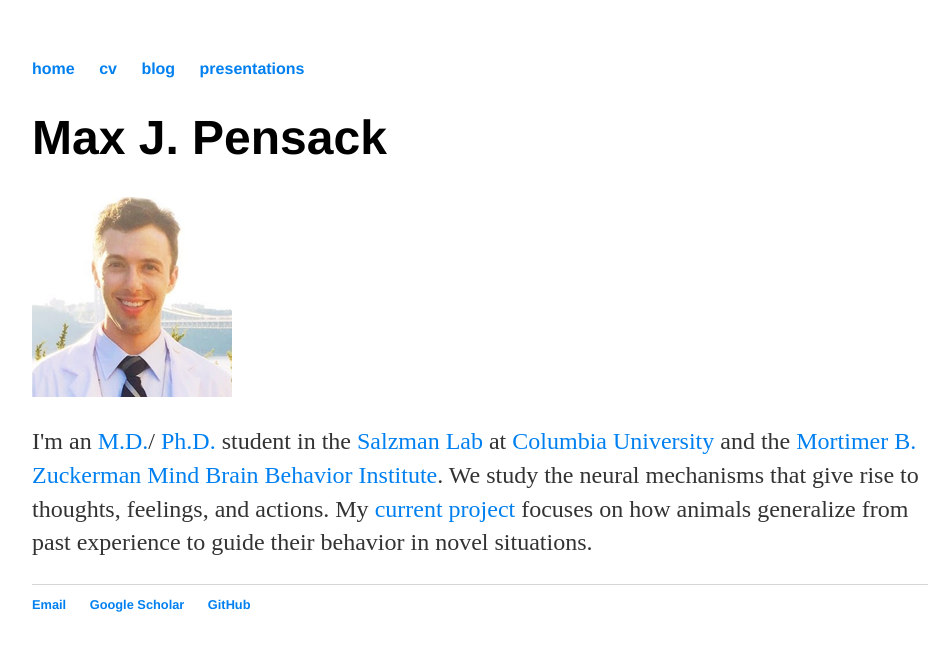
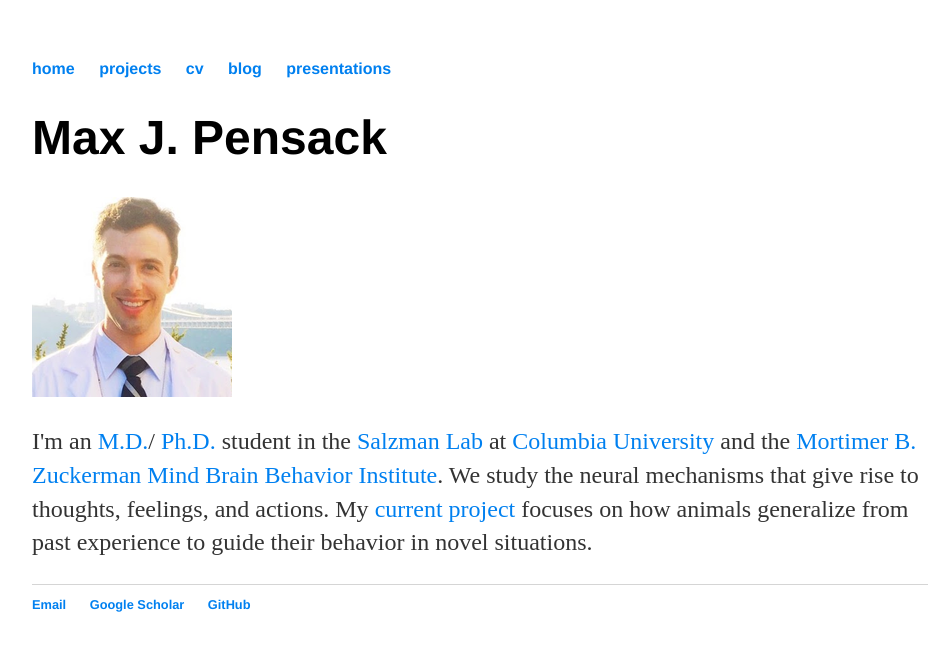
Before and after one commit to maxpensack/maxpensack.github.io, a Jekyll site: the page built from index.html, in a window 1280 px wide. Shown: the top 651 px of the page, without its empty margins (160-1109 px from the left). Built offline with Jekyll 4.4.1, drawn with Linux system fonts in a browser that asks for light colours.

Commit message:
Update default.html

```diff
--- a/_layouts/default.html
+++ b/_layouts/default.html
@@ -9,6 +9,7 @@
 			<nav>
 	    		<ul>
 	        		<li><a href="/">home</a></li>
+	        		<li><a href="/projects">projects</a></li>
 	        		<li><a href="/cv">cv</a></li>
 	        		<li><a href="/blog">blog</a></li>
 	        		<li><a href="/presentations">presentations</a></li>
```
